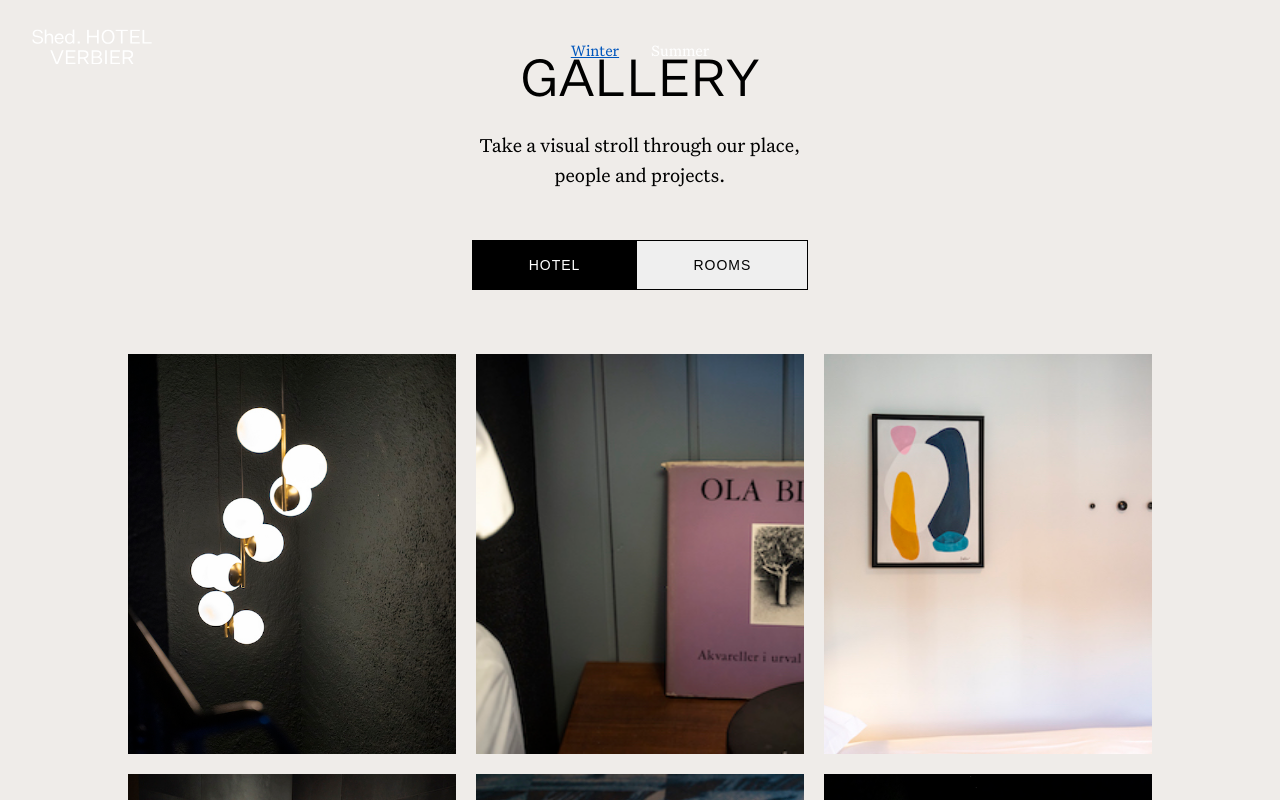
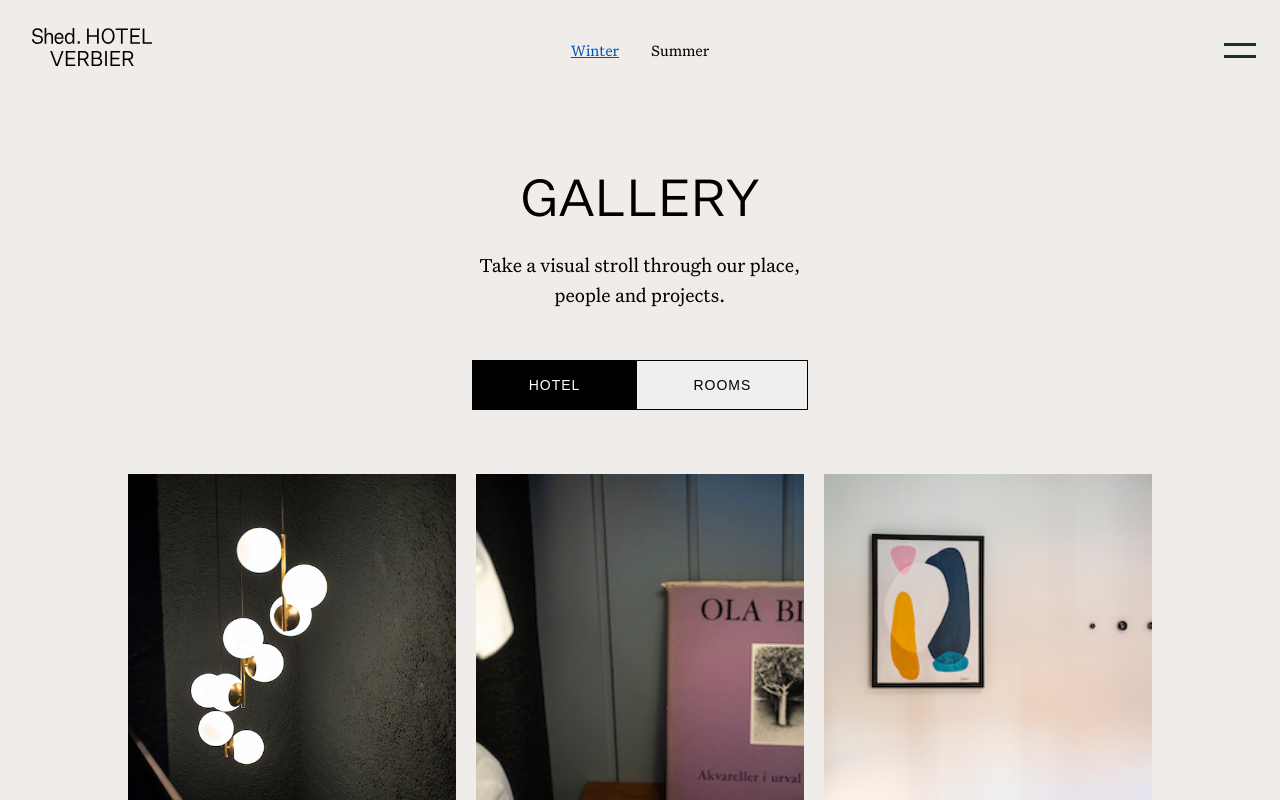
Before and after one commit to nathaliejanep/ShedHOTEL, a React (Create React App) app: page /gallery in a window 1280 px wide. Shown: the top 800 px of the page. Built offline with nearby package versions, Linux system fonts and the light colour scheme.

Commit message:
Update Navbar and page styles: Add conditional rendering for SeasonPicker based on path, adjust Navbar styles for specific pages, and modify button colors for improved UI consistency. Also, add padding to FAQ, Gallery, Home, and Terms pages to account for fixed navbar height.

```diff
--- a/src/components/Navbar/Navbar.jsx
+++ b/src/components/Navbar/Navbar.jsx
@@ -60,16 +60,21 @@ const Navbar = () => {
     };
   }, [open]);
 
+  // Pages where SeasonPicker should not be shown
+  const hideSeasonPicker = ['/shedgoomah', '/faq', '/hotelpolicy', '/terms'].includes(path.pathname);
+
+
   return (
     <>
-      <nav className={`nav ${scrolled && !open ? 'scrolled' : ''} ${path.pathname === '/shedgoomah' ? 'goomah-page' : ''}`}>
+    {/* // makes burger menu on the right on certain pages */}
+      <nav className={`nav ${scrolled && !open ? 'scrolled' : ''} ${path.pathname === '/shedgoomah' ? 'goomah-page' : ''} ${hideSeasonPicker ? 'burger-right' : ''}`}>
           {/* Logo on left when scrolled */}
           <NavLink to='/' className={`nav-logo-left ${!open && (path.pathname !== '/' || scrolled) ? 'visible' : ''}`}>
-            <img src={ShedLogoWhite} alt='Shed Hotel Logo' />
+            <img src={ShedLogoBlack} alt='Shed Hotel Logo' />
           </NavLink>
 
           <div className='burger-season-wrapper'>
-              {path.pathname !== '/shedgoomah' && (
+              {!hideSeasonPicker && (
                 <div className='season-wrapper'>
                   <SeasonPicker />
                 </div>
@@ -170,7 +175,7 @@ const Navbar = () => {
               </li>
 
             {/* SeasonPicker in menu on mobile */}
-            {path.pathname !== '/shedgoomah' && (
+            {!hideSeasonPicker && (
               <li className='season-wrapper-menu'>
                 <SeasonPicker />
               </li>
--- a/src/components/Navbar/Navbar.scss
+++ b/src/components/Navbar/Navbar.scss
@@ -8,7 +8,7 @@
   justify-content: center;
   font-family: 'Untitled Sans';
   background-color: $goatBeige;
-  color: $goatBeige;
+  color: $forestGreen;
   height: 100px;
   position: fixed;
   top: 0;
@@ -106,6 +106,11 @@
 
   // For Goomah page, always position burger on right
   &.goomah-page .burger-season-wrapper {
+    justify-content: flex-end;
+  }
+
+  // For Terms, Policy, and FAQ pages, position burger on right
+  &.burger-right .burger-season-wrapper {
     justify-content: flex-end;
   }
 
--- a/src/components/SeasonPicker/SeasonPicker.scss
+++ b/src/components/SeasonPicker/SeasonPicker.scss
@@ -20,7 +20,7 @@
   button {
     border: none;
     background: none;
-    color: $white;
+    color: $black;
     font-family: Untitled;
     font-size: 1rem;
     margin: 0;
--- a/src/pages/Faq/Faq.scss
+++ b/src/pages/Faq/Faq.scss
@@ -1,6 +1,8 @@
 @import '../../sassStyles/_variables.scss';
 
 .faq {
+  padding-top: 120px; // Account for fixed navbar (100px) + extra spacing
+
   p {
     margin-bottom: 3rem;
   }
--- a/src/pages/Gallery/Gallery.jsx
+++ b/src/pages/Gallery/Gallery.jsx
@@ -12,7 +12,7 @@ const Gallery = () => {
   const galleries = ['Hotel', 'Rooms'];
 
   return (
-    <div className="container">
+    <div className="container gallery">
       <section className="container__section">
         <h1>{t.nav.gallery}</h1>
         <p>{t.gallery.intro}</p>
--- a/src/pages/Gallery/Gallery.scss
+++ b/src/pages/Gallery/Gallery.scss
@@ -0,0 +1,5 @@
+@import '../../sassStyles/_variables.scss';
+
+.gallery.container {
+  padding-top: 120px; // Account for fixed navbar (100px) + extra spacing
+}
--- a/src/pages/Home/Home.jsx
+++ b/src/pages/Home/Home.jsx
@@ -158,10 +158,10 @@ const Home = () => {
         </section>
 
         {/* <Carousel /> */}
-        <section className='container__section subscribe'>
+        {/* <section className='container__section subscribe'>
           <h3>{t.home.stayInTouch}</h3>
           <Subscribe />
-        </section>
+        </section> */}
       </div>
     </div>
   );
--- a/src/pages/Home/Home.scss
+++ b/src/pages/Home/Home.scss
@@ -90,7 +90,8 @@
   &__ramble {
     display: flex;
     flex-direction: column;
-
+    background-color: $sunnyYellow;
+    color: $forestGreen;
     a {
       margin-top: 1rem;
     }
--- a/src/sassStyles/layouts/_terms-layout.scss
+++ b/src/sassStyles/layouts/_terms-layout.scss
@@ -1,5 +1,7 @@
 @import '../_mixins.scss';
 .terms {
+  padding-top: 120px; // Account for fixed navbar (100px) + extra spacing
+
   &__section {
     padding: 0 50px;
   }
```
